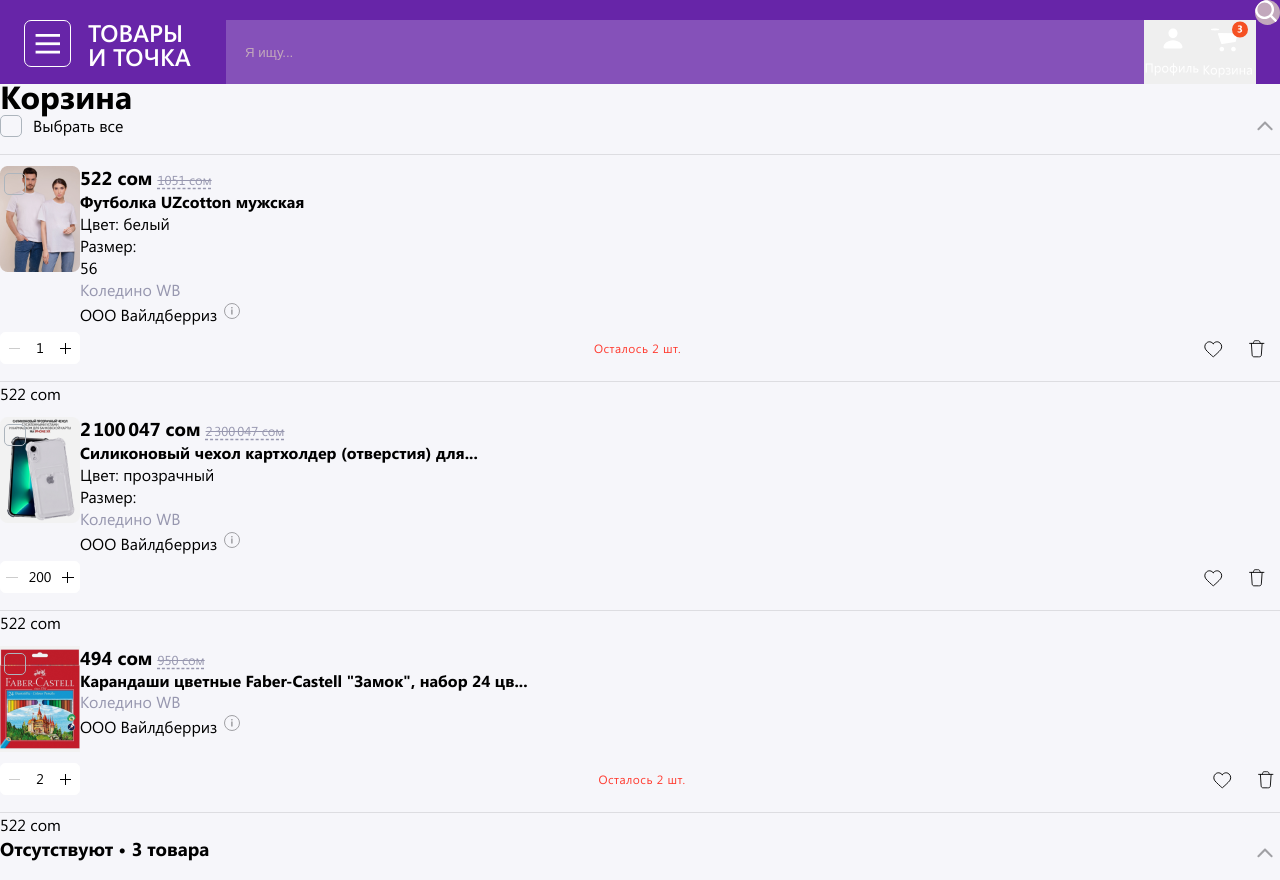
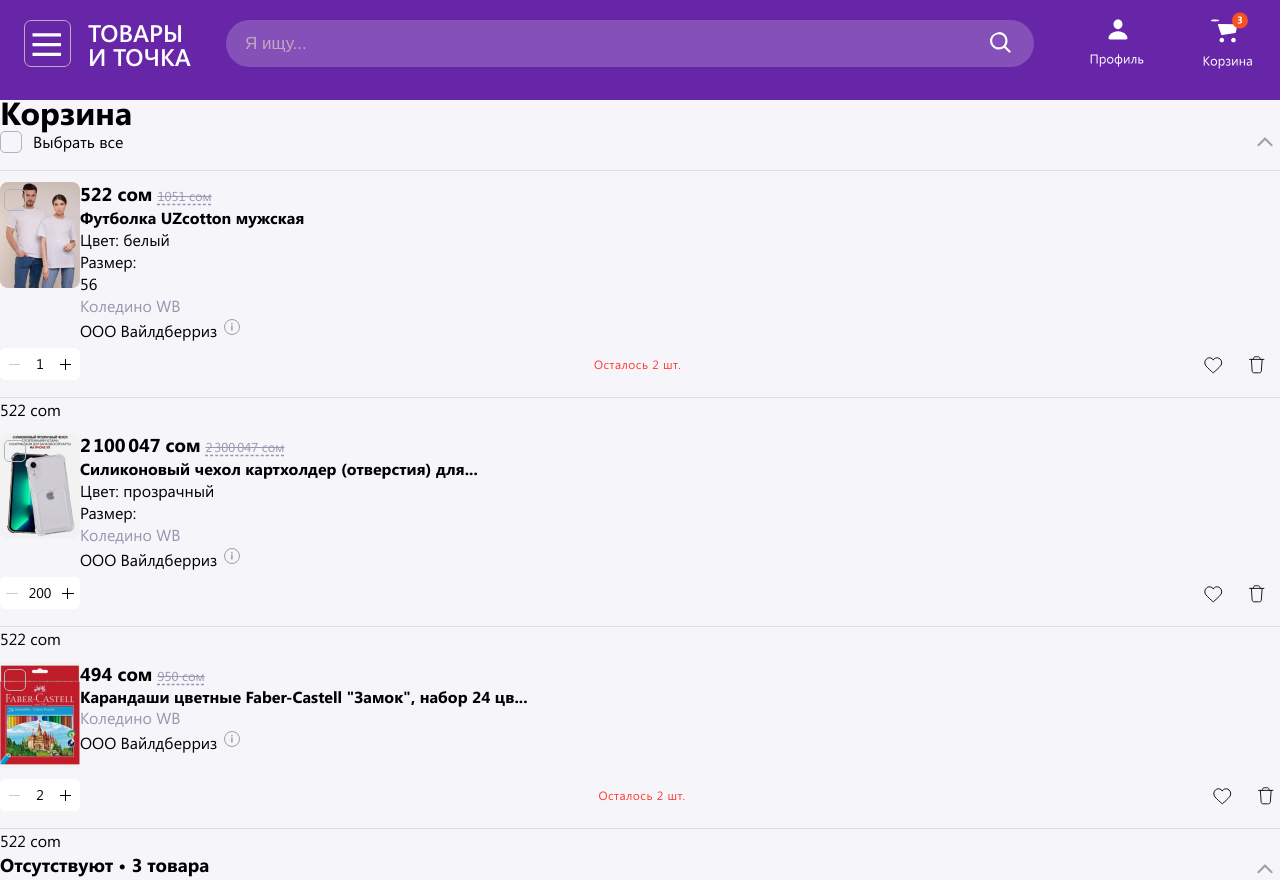
Before and after one commit to DariaSiluyanova/wbbasket.github.io, a plain HTML site: page index.html in a window 1280 px wide. Shown: the top 880 px of the page. Drawn offline with Linux system fonts and the light colour scheme; files whose address does not match are found by name.

Commit message:
laptop header icons

```diff
--- a/index.html
+++ b/index.html
@@ -29,11 +29,11 @@
           </g>
         </svg>
       </button>
-      <button class="bg-btn">
+      <button class="laptop bg-btn">
         <svg
           viewBox="0 0 21.5 21.5"
-          width="30px"
-          height="30px"
+          width="35px"
+          height="35px"
           fill="#6725A8"
           xmlns="http://www.w3.org/2000/svg"
         >
@@ -51,12 +51,15 @@
         </svg>
       </button>
       <h4 class="header-title">Товары и точка</h4>
-      <img class="header__search-icon" src="./images/icons/loopMob.svg" alt="search" class="search-icon" />
-      <input class="header__search" type="search" placeholder="Я ищу..." class="laptop" />
-      <button class="laptop">
+      <div class="header__search">
+        <img class="header__search-icon" src="./images/icons/loopMob.svg" alt="search" class="search-icon" />
+        <input class="laptop search-input" type="search" placeholder="Я ищу..." class="laptop" />
+      </div>
+
+      <button class="laptop header__icon-personal">
         <img src="./images/icons/profile.svg" alt="profile" />
       </button>
-      <button class="laptop">
+      <button class="laptop header__icon-personal">
         <img src="./images/icons/cart.svg" alt="cart" />
       </button>
     </header>
--- a/style.css
+++ b/style.css
@@ -80,6 +80,7 @@
     .mobile {
         display: block;
     }
+
     .laptop {
         display: none;
     }
@@ -93,6 +94,10 @@
         font-size: 20px;
         line-height: 24px;
         letter-spacing: 1.5px;
+    }
+
+    .header__search {
+        align-self: self-end;
     }
 
     .header::after {
@@ -239,14 +244,14 @@
 
     .header {
         position: relative;
-        padding: 20px 24px 0px;
+        padding: 20px 24px 25px;
     }
 
     .bg-btn {
         width: 47px;
         height: 47px;
-        padding-right: 5px;
-        border: 1px solid var(--labels);
+        padding-right: 8px;
+        border: 1px solid var(--placeholder);
         border-radius: 7px;
     }
 
@@ -261,21 +266,42 @@
     }
 
     .header__search {
-        flex-grow: 2;
+        position: relative;
+        align-self: baseline;
+        flex-grow: 10;
+    }
+
+    .search-input {
+        height: 47px;
+        width: 100%;
         padding: 0px 19px;
+        font-size: 17px;
         background-color: var(--bg-input);
+        border-radius: 26px;
     }
-    .header__search::placeholder {
+
+    .search-input::placeholder {
         color: var(--placeholder);
     }
 
     .header__search-icon {
         position: absolute;
-        top: 0;
-        right: 0;
-        height: 25px;
+        top: 12px;
+        right: 20px;
+        height: 23px;
+        width: 25px;
         border-radius: 30px;
-        background-color: var(--placeholder);
+        background-color: inherit;
+    }
+
+    .header__icon-personal {
+        flex-grow: 1;
+    }
+
+    .header__icon-personal {
+        margin-top: -9px;
+        text-align: end;
+        background-color: inherit;
     }
 }
 
```
